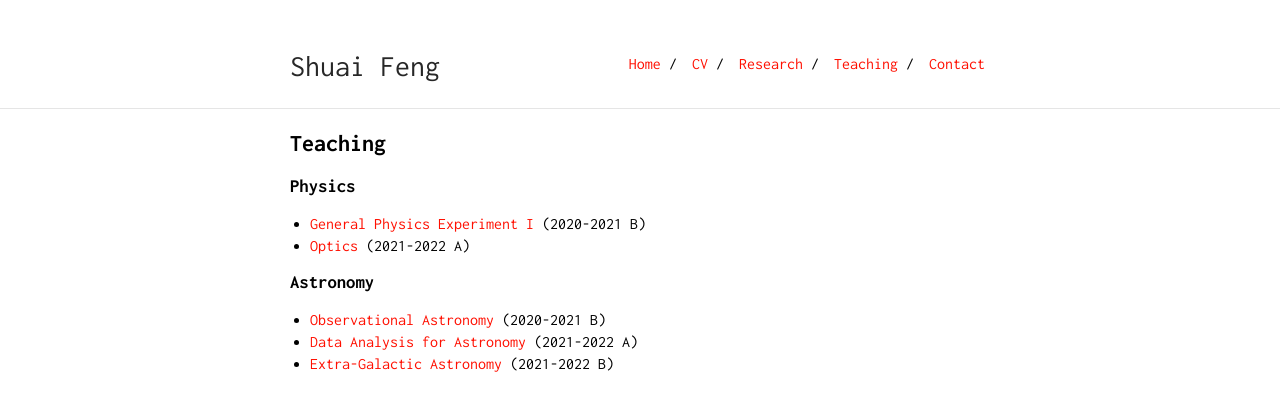
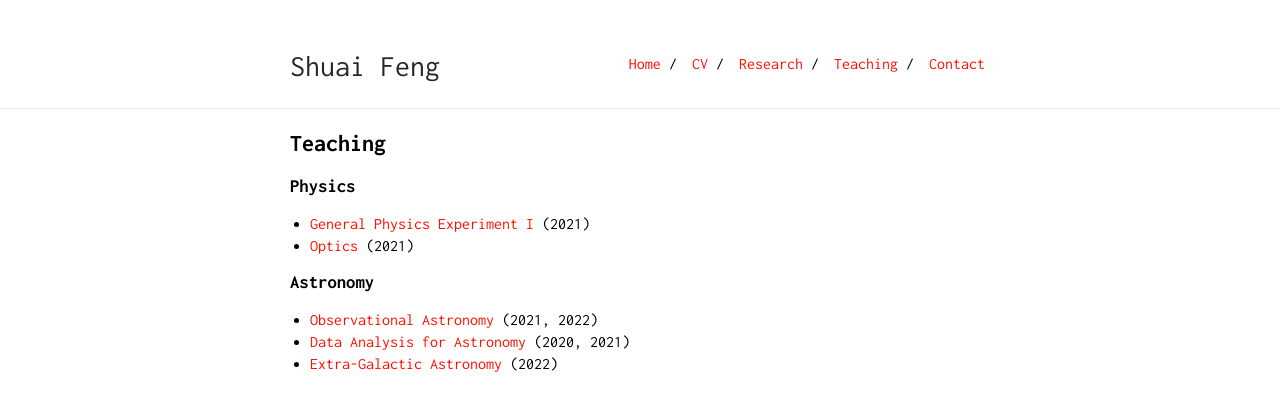
Before and after one commit to fengshuai0210/fengshuai0210.github.io, a Jekyll site: the page built from teaching.md, in a window 1280 px wide. Shown: the top 411 px of the page. Built offline with Jekyll 4.4.1, drawn with Linux system fonts in a browser that asks for light colours; our own code applies the rules of GitHub Pages for plain Markdown files.

Commit message:
Update teaching.md

```diff
--- a/teaching.md
+++ b/teaching.md
@@ -6,10 +6,10 @@ is_teaching: true
 ## Teaching
 
 ### Physics
-- [General Physics Experiment I]() (2020-2021 B)
-- [Optics](https://github.com/fengshuai0210/Course_Optics/blob/main/README.md) (2021-2022 A)
+- [General Physics Experiment I]() (2021)
+- [Optics](https://github.com/fengshuai0210/Course_Optics/blob/main/README.md) (2021)
 
 ### Astronomy
-- [Observational Astronomy]() (2020-2021 B)
-- [Data Analysis for Astronomy]() (2021-2022 A)
-- [Extra-Galactic Astronomy]() (2021-2022 B)
+- [Observational Astronomy]() (2021, 2022)
+- [Data Analysis for Astronomy]() (2020, 2021)
+- [Extra-Galactic Astronomy]() (2022)
```
